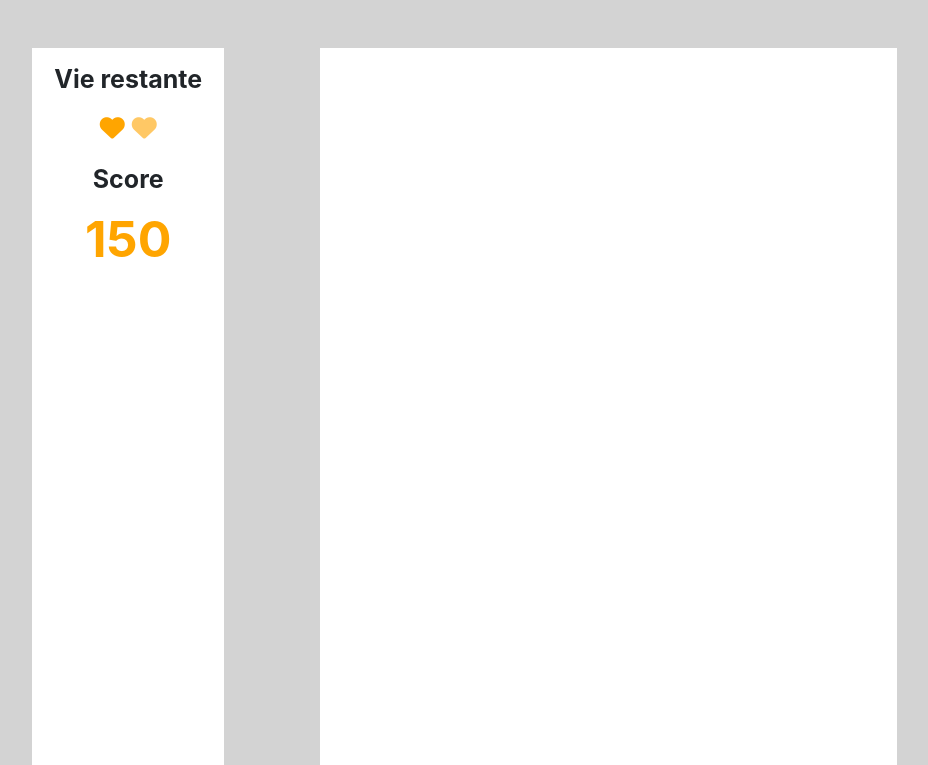
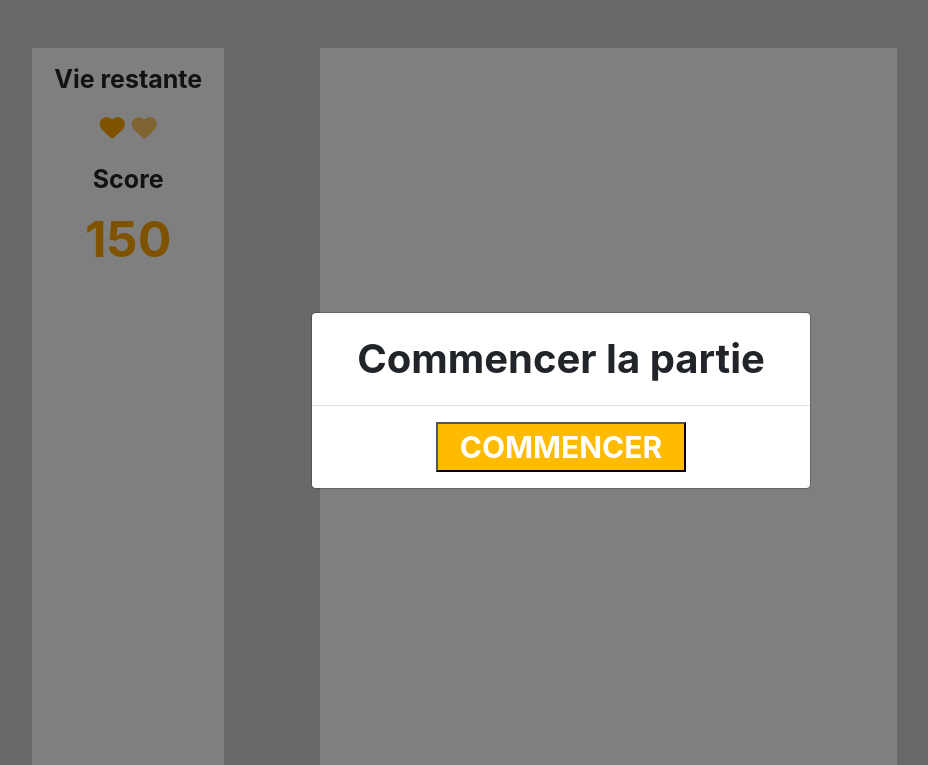
Before and after one commit to StefanYYC/js_game, a plain HTML site: page index.html in a window 1280 px wide. Shown: the top 765 px of the page, without its empty margins (79-1007 px from the left). Drawn offline with nearby package versions, Linux system fonts and the light colour scheme.

Commit message:
ajout modal début

```diff
--- /dev/null
+++ b/game.js
@@ -0,0 +1,4 @@
+// Affichage modal au lancement du site
+$(document).ready(function(){
+    $("#myModal").modal('show');
+});
--- a/index.html
+++ b/index.html
@@ -7,6 +7,15 @@
     <link rel="stylesheet" href="https://stackpath.bootstrapcdn.com/bootstrap/4.5.0/css/bootstrap.min.css"
         integrity="sha384-9aIt2nRpC12Uk9gS9baDl411NQApFmC26EwAOH8WgZl5MYYxFfc+NcPb1dKGj7Sk" crossorigin="anonymous">
     <script src="https://use.fontawesome.com/554b827782.js"></script>
+    <script src="https://code.jquery.com/jquery-3.5.1.slim.min.js"
+        integrity="sha384-DfXdz2htPH0lsSSs5nCTpuj/zy4C+OGpamoFVy38MVBnE+IbbVYUew+OrCXaRkfj"
+        crossorigin="anonymous"></script>
+    <script src="https://cdn.jsdelivr.net/npm/popper.js@1.16.0/dist/umd/popper.min.js"
+        integrity="sha384-Q6E9RHvbIyZFJoft+2mJbHaEWldlvI9IOYy5n3zV9zzTtmI3UksdQRVvoxMfooAo"
+        crossorigin="anonymous"></script>
+    <script src="https://stackpath.bootstrapcdn.com/bootstrap/4.5.0/js/bootstrap.min.js"
+        integrity="sha384-OgVRvuATP1z7JjHLkuOU7Xw704+h835Lr+6QL9UvYjZE3Ipu6Tp75j7Bh/kR0JKI"
+        crossorigin="anonymous"></script>
 
     <link href="./style.css" rel="stylesheet">
 
@@ -14,6 +23,19 @@
 </head>
 
 <body>
+    <div id="myModal" class="modal fade">
+        <div class="modal-dialog modal-dialog-centered">
+            <div class="modal-content ">
+                <div class="modal-header ">
+                    <h4 class="modal-title" style="margin: 0 auto;">Commencer la partie</h4>
+                </div>
+                <div class="modal-body text-center">
+                    <button type="button" class="btn-start" data-dismiss="modal" aria-hidden="true">COMMENCER</button>
+                </div>
+
+            </div>
+        </div>
+    </div>
     <div class="container-fluid">
         <div class="row m-5">
             <div class="col-md-2 bg-white bloc-vie mx-5">
@@ -35,6 +57,8 @@
             </div>
         </div>
     </div>
+
+    <script src="./game.js"></script>
 </body>
 
 </html>
--- a/style.css
+++ b/style.css
@@ -8,6 +8,19 @@ body,html{
     height: 90vh;
 }
 
+/* Modal */
+.btn-start{
+    height: 50px;
+    width: 250px;
+    background-color: #ffbb00;
+    color:white;
+    font-size: 30px;
+    font-weight: bolder;
+}
+.modal-title{
+    font-size: 40px;
+    font-weight: bold;
+}
 /* Bloc Vie */
 .title-vie{
     font-size: 25px;
```
